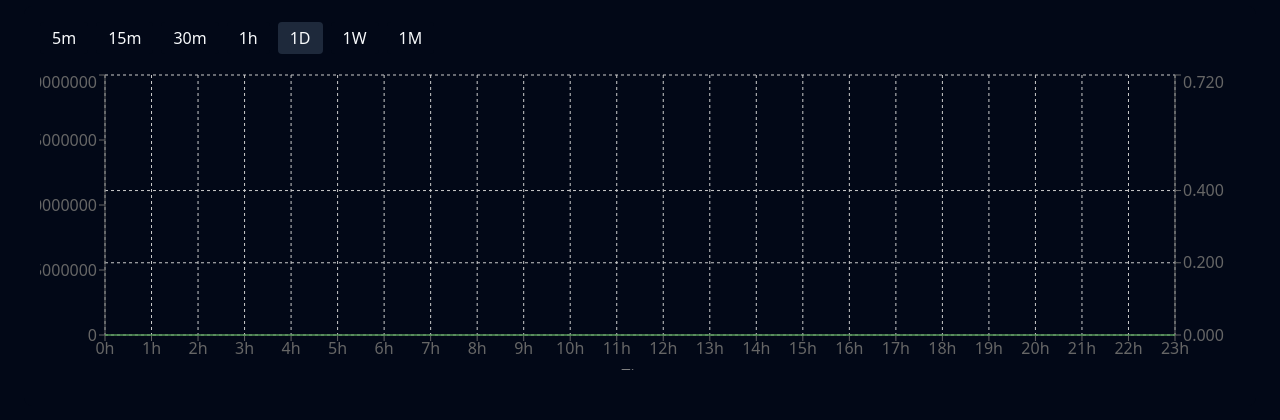
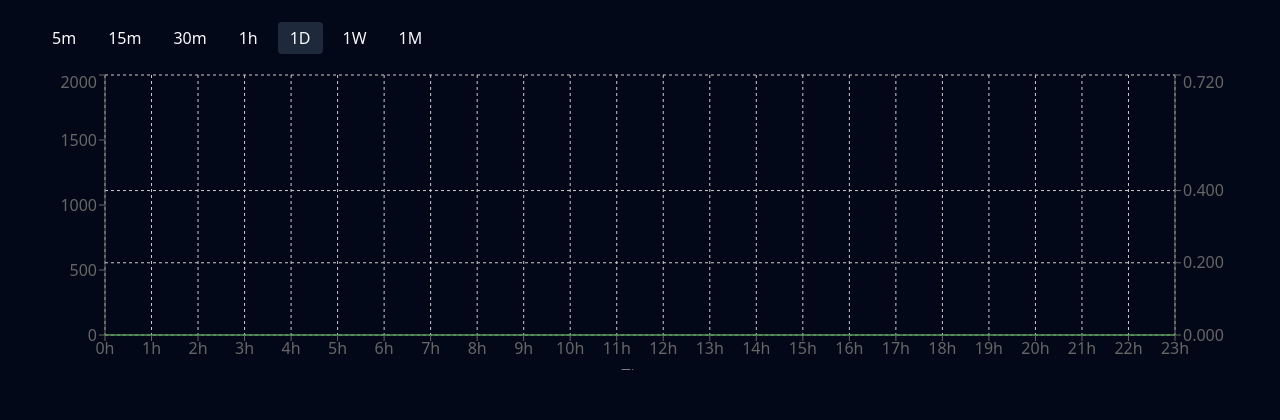
Before and after one commit to brasetz/Brassetz, a React (Vite) app: page / in a window 1280 px wide. Shown: the part 280-700 px from the top of the page. Built offline with nearby package versions, Linux system fonts and the light colour scheme.

Commit message:
Update TradingChart.tsx

```diff
--- a/src/components/TradingChart.tsx
+++ b/src/components/TradingChart.tsx
@@ -65,7 +65,7 @@ export const TradingChart: React.FC<TradingChartProps> = ({ coinValue, showLine
       data.push({
         time: label,
         value: showLine ? Number(currentValue.toFixed(3)) : 0,
-        investors: Math.floor((i + 1) * (100000 / dataPoints))
+        investors: Math.floor((i + 1) * (100 / dataPoints))
       });
     }
     return data;
@@ -74,7 +74,7 @@ export const TradingChart: React.FC<TradingChartProps> = ({ coinValue, showLine
   const formatYAxisTick = (value: number): string => {
     // Convert price values to simplified numbers
     // 0.015 -> 3, 0.020 -> 4, 0.025 -> 5, etc.
-    const priceMultiplier = 200;
+    const priceMultiplier = 20;
     return Math.round(value * priceMultiplier).toString();
   };
 
@@ -109,7 +109,7 @@ export const TradingChart: React.FC<TradingChartProps> = ({ coinValue, showLine
           <YAxis
             yAxisId="investors"
             orientation="left"
-            domain={[0, 100000]}
+            domain={[0, 100]}
             tickFormatter={formatYAxisTick}
           />
           <Tooltip />
```
